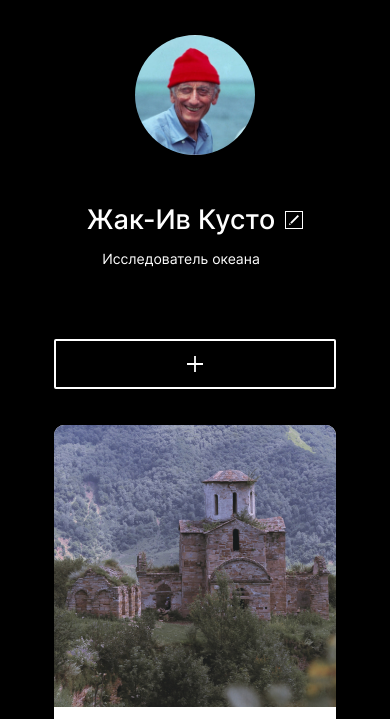
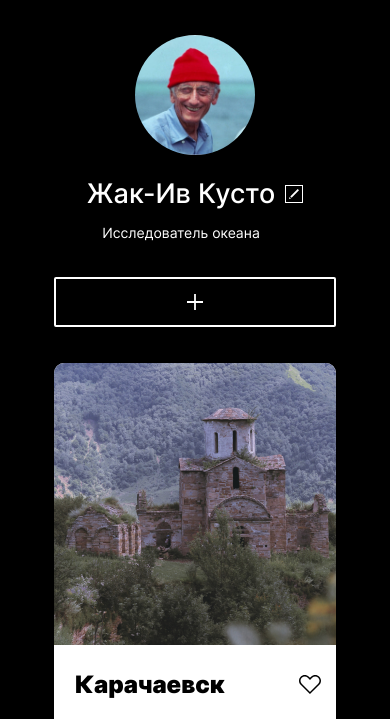
Before and after one commit to AmirAlekaev/Mesto, a plain HTML site: page index.html in a window 390 px wide. Shown: the part 91-810 px from the top of the page. Drawn offline with Linux system fonts and the light colour scheme.

Commit message:
refactor: третья итерация

```diff
--- a/blocks/profile-info/profile-info.css
+++ b/blocks/profile-info/profile-info.css
@@ -9,7 +9,7 @@
 
 @media screen and (max-width: 650px) {
     .profile-info {
-        padding: 26px 0 36px;
+        padding: 0;
         margin: 0 auto;
         max-width: 282px;
     }
```
